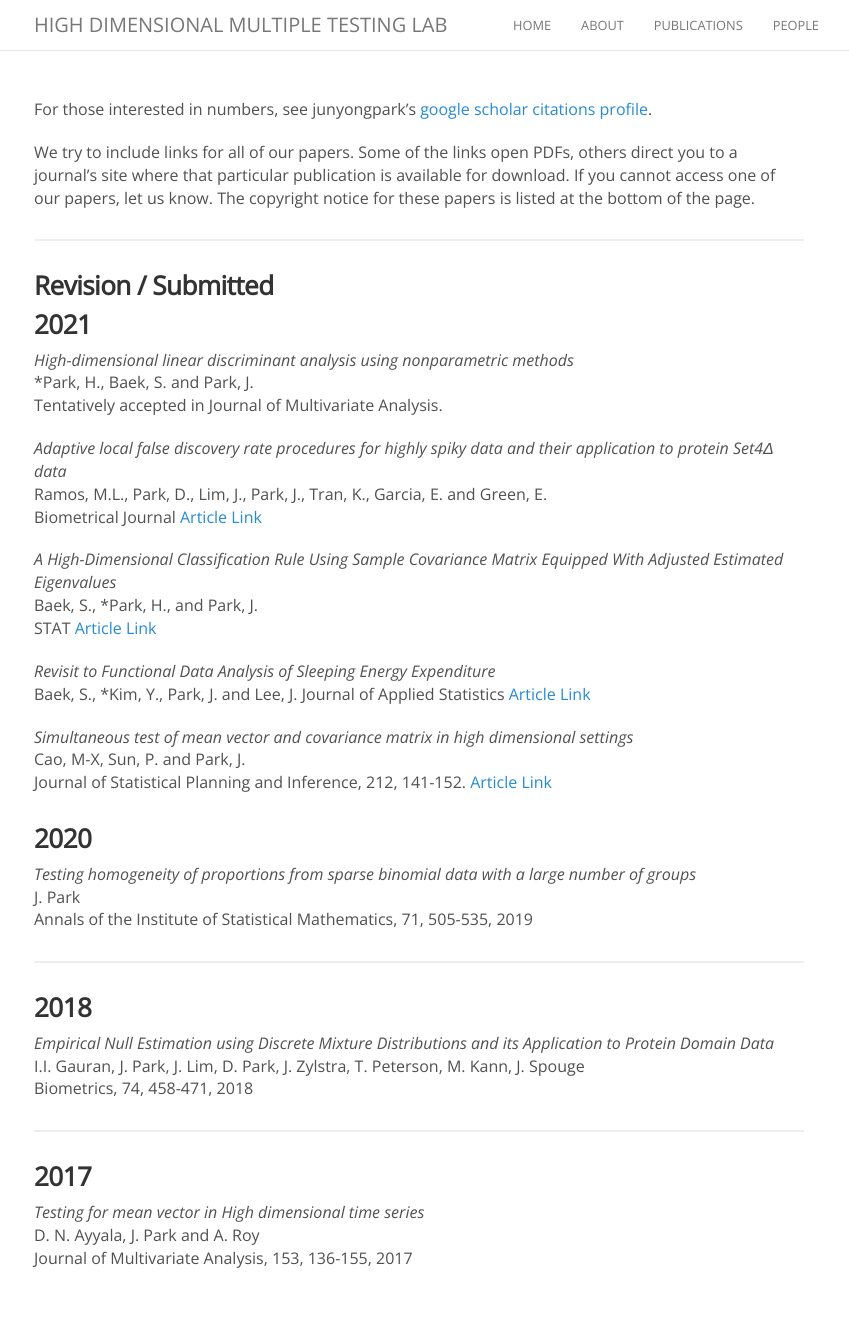
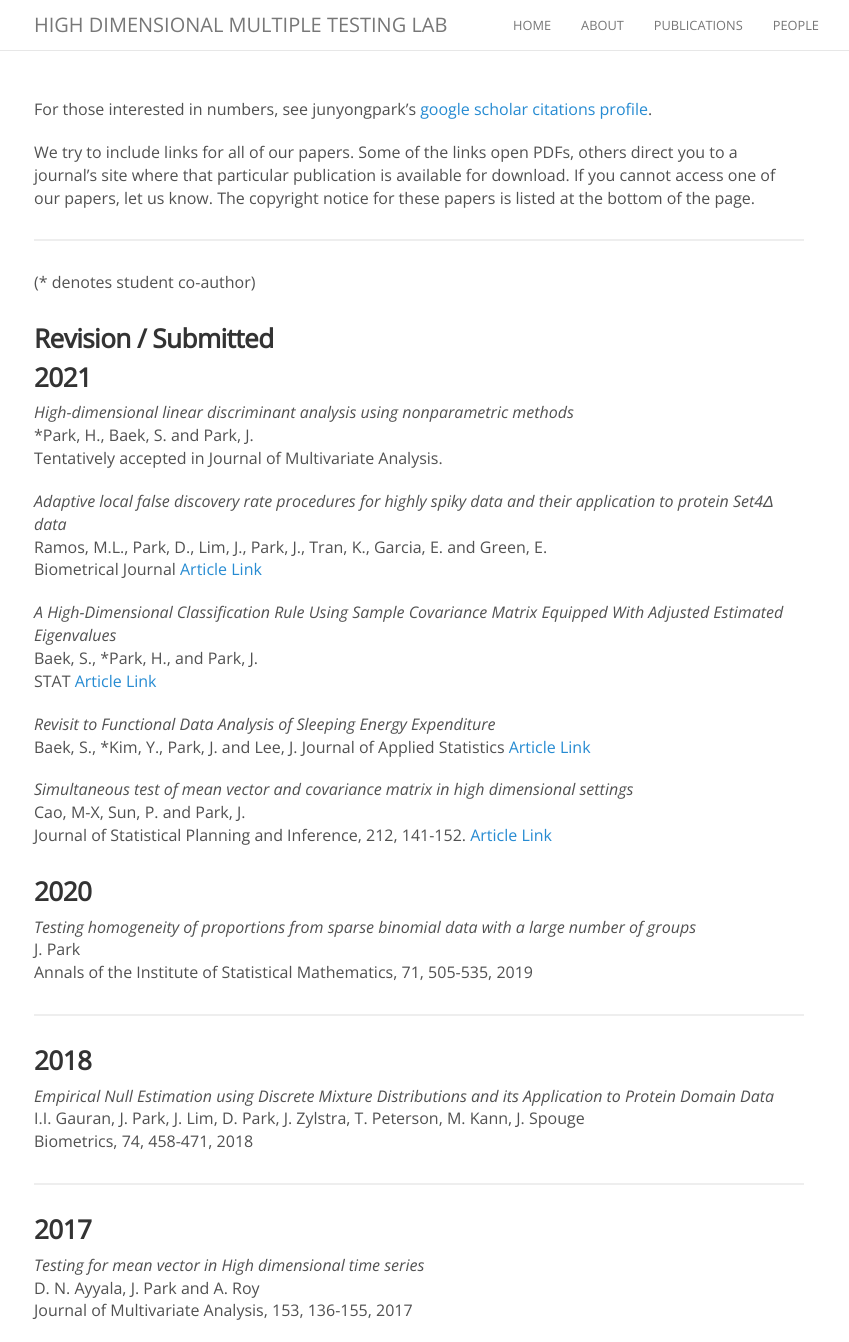
Before and after one commit to exgalcos/exgalcos.github.io, a Jekyll site: the page built from publications.md, in a window 1280 px wide and 1342 px high. Shown: the whole window, without its empty margins (221-1070 px from the left). Built offline with Jekyll 4.4.1, drawn with Linux system fonts in a browser that asks for light colours; nearby versions of some CDN libraries; comment, search, counter and statistics services are not loaded.

Commit message:
pub chang

```diff
--- a/publications.md
+++ b/publications.md
@@ -8,6 +8,8 @@ For those interested in numbers, see junyongpark's [google scholar citations pro
 We try to include links for all of our papers. Some of the links open PDFs, others direct you to a journal's site where that particular publication is available for download. If you cannot access one of our papers, let us know. The copyright notice for these papers is listed at the bottom of the page.
 
 <hr>
+
+(* denotes student co-author)
 
 ###  Revision / Submitted
 
```
